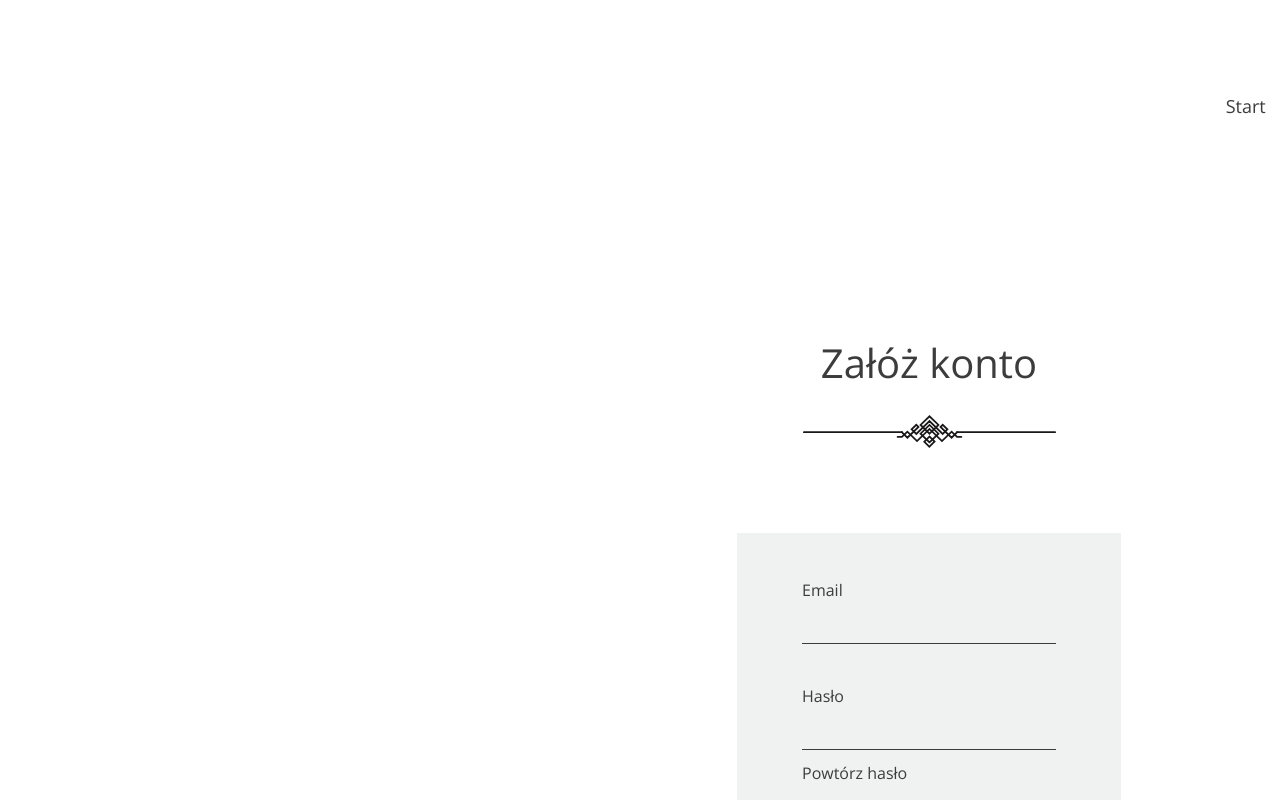
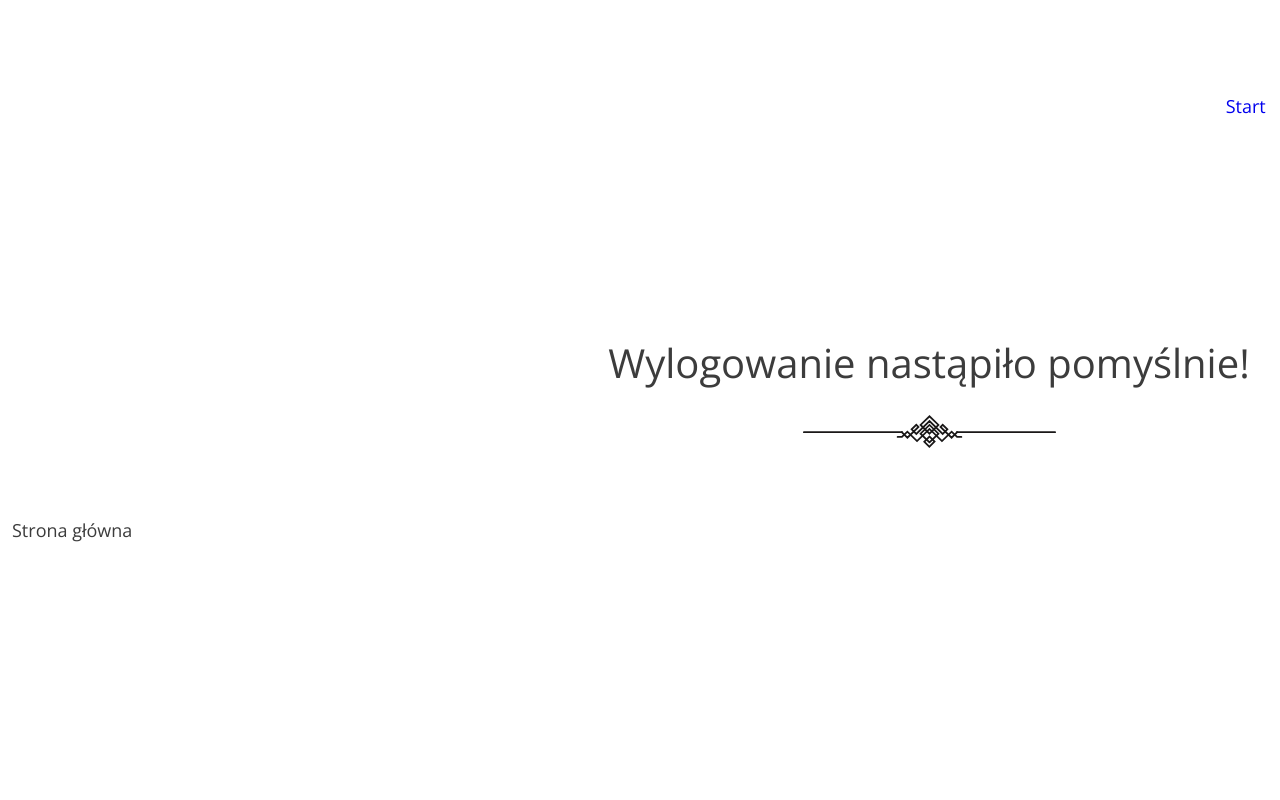
Before and after one commit to dkrzoska/Give_to_good_hands, a React (Create React App) app: page / in a window 1280 px wide. Shown: the top 800 px of the page. Built offline with nearby package versions, Linux system fonts and the light colour scheme.

Commit message:
adding links to sections and not complete logout

```diff
--- a/src/App.js
+++ b/src/App.js
@@ -4,9 +4,10 @@ import Whatisgoingon from './components/home/Whatisgoingon/Whatisgoingon';
 import Aboutus from './components/home/Aboutus/Aboutus';
 import Whowehelp from './components/home/Whowehelp/Whowehelp';
 import Contact from './components/home/Contact/Contact';
-import { BrowserRouter, HashRouter, Route, Link} from 'react-router-dom';
-import Login from './components/login/Login/Login';
-import Register from './components/register/Register/Register';
+import Logout from './components/login/Logout/Logout';
+import { BrowserRouter, HashRouter, Route, Switch, Link } from 'react-router-dom';
+// import Login from './components/login/Login/Login';
+// import Register from './components/register/Register/Register';
 
 const Styledcontainer = styled.div`
     {
@@ -17,29 +18,22 @@ const Styledcontainer = styled.div`
 function App() {
   return (
     <Styledcontainer>
-      <Register />
+      <Logout />
+      {/* <Register /> */}
       {/* <HashRouter>
-        <Route path="/">
-          <Main />
-        </Route>
-        <Route path="whatisgoingon">
-          <Whatisgoingon />
-        </Route>
-        <Route path="aboutus">
-          <Aboutus />
-        </Route>
-        <Route path="whowehelp">
-          <Whowehelp />
-        </Route>
-        <Route path="contact">
-          <Contact />
-        </Route> */}
-        {/* <Main />
-        <Whatisgoingon />
-        <Aboutus />
-        <Whowehelp />
-        <Contact /> */}
-      {/* </HashRouter> */}
+        <div>
+          <Route path="/" component={Main} />
+          <Route path="/whatisgoingon" component={Whatisgoingon} />
+          <Route path="/aboutus" component={Aboutus} />
+          <Route path="/whowehelp" component={Whowehelp} />
+          <Route path="/contact" component={Contact} />
+        </div>
+      </HashRouter> */}
+      {/* <Main />
+      <Whatisgoingon />
+      <Aboutus />
+      <Whowehelp />
+      <Contact /> */}
     </Styledcontainer>
   );
 }
--- a/src/components/home/Aboutus/Aboutus.js
+++ b/src/components/home/Aboutus/Aboutus.js
@@ -35,7 +35,7 @@ const Styledaboutus = styled.div`
 
 function Aboutus() {
     return (
-        <Styledaboutus>
+        <Styledaboutus id='aboutus'>
             <div className='leftdiv'>
                 <Divwithdecoration fontsize='38px' lineheight='55px'>
                     <p> O nas</p>
--- a/src/components/home/Contact/Contact.js
+++ b/src/components/home/Contact/Contact.js
@@ -78,7 +78,7 @@ const Styleddiv = styled.div`
 
 function Contact() {
     return (
-        <Styleddiv>
+        <Styleddiv id='contact'>
             <div className='div-right'>
                 <Divwithdecoration fontsize='38px' lineheight='55px'>
                     <p>Skontaktuj się z nami</p>
--- a/src/components/home/Main/Main.js
+++ b/src/components/home/Main/Main.js
@@ -51,7 +51,7 @@ const buttonprops = {
 
 function Main() {
     return (
-        <Styledmain>
+        <Styledmain id='start'>
             <Styledleftdiv />
             <Styledrightdiv>
                 <Header />
--- a/src/components/home/Menu/Menu.js
+++ b/src/components/home/Menu/Menu.js
@@ -23,22 +23,19 @@ function Menu() {
     return (
         <Styledmenu>
             <Button {...buttonprops} >
-                Start
-                {/* <Link to='/'>Start</Link> */}
+                <a href='#start'>Start</a>
             </Button>
             <Button {...buttonprops} >
-                O co chodzi?
-                {/* <Link to='whatisgoingon'>O co chodzi?</Link> */}
+                <a href='#whatisgoingon'>O co chodzi?</a>
             </Button>
             <Button {...buttonprops} >
-                O nas
-                {/* <Link to='aboutus'>O nas</Link> */}
-                </Button>
-            <Button {...buttonprops} >
-                Fundacja i organizacje
+                <a href='#aboutus'>O nas</a>
             </Button>
             <Button {...buttonprops} >
-                Kontakt
+                <a href='#whowehelp'>Fundacja i organizacje</a>
+            </Button>
+            <Button {...buttonprops} >
+                <a href='#contact'>Kontakt</a>
             </Button>
         </Styledmenu>
     )
--- a/src/components/home/Whatisgoingon/Whatisgoingon.js
+++ b/src/components/home/Whatisgoingon/Whatisgoingon.js
@@ -4,7 +4,7 @@ import Simplesteps from '../Simplesteps/Simplesteps';
 
 function Whatisgoingon() {
     return (
-        <div>
+        <div id='whatisgoingon'>
             <Threecolumns />
             <Simplesteps />
         </div>
--- a/src/components/home/Whowehelp/Whowehelp.js
+++ b/src/components/home/Whowehelp/Whowehelp.js
@@ -179,7 +179,7 @@ function Whowehelp() {
 
 
     return (
-        <Styledwhowehelp>
+        <Styledwhowehelp id='whowehelp'>
             <Divwithdecoration fontsize='38px' lineheight='55px'>
                 <p>Komu pomagamy?</p>
             </Divwithdecoration>
--- /dev/null
+++ b/src/components/login/Logout/Logout.js
@@ -0,0 +1,40 @@
+import React from 'react'
+import styled from 'styled-components';
+import Button from '../../home/Button/Button';
+import Divwithdecoration from '../../home/Divwithdecoration/Divwithdecoration';
+import Header from '../../home/Header/Header';
+import Menu from '../../home/Menu/Menu';
+import { colors } from '../../settings/settings';
+
+const Styleddiv = styled.div`
+{
+    width: 1858px;
+}
+`
+
+const buttonprops = {
+    height: '50px',
+    fontsize: '18px',
+    fontcolor: colors.color_dark_gray,
+    border: '0.75px solid #fff',
+    borderhover: '0.75px solid',
+    bordercolorhover: colors.color_dark_gray,
+    padding: '13px 11px'
+}
+
+function Login() {
+    return (
+        <Styleddiv>
+            <Header />
+            <Menu />
+            <Divwithdecoration fontsize='40px' lineheight='55px'>
+                <p>Wylogowanie nastąpiło pomyślnie!</p>
+            </Divwithdecoration>
+            <Button {...buttonprops}>
+                <p>Strona główna</p>
+            </Button>
+        </Styleddiv>
+    )
+}
+
+export default Login
--- a/src/index.js
+++ b/src/index.js
@@ -11,6 +11,26 @@ const Basestyle = createGlobalStyle `
   body {
     font-family: ${fonts.font_base};
     color: ${colors.color_dark_gray};
+    a {
+      color: ${fonts.font_base};
+      text-decoration: none;
+      &:link {
+        color: ${fonts.font_base};
+        text-decoration: none;
+      }
+      &:visited {
+        color: ${fonts.font_base};
+        text-decorationn: none;
+      }
+      &:hover {
+        color: ${fonts.font_base};
+        text-decoration: none;
+      }
+      &:active {
+        color: ${fonts.font_base};
+        text-decoration: none;
+      }
+    }
   }`
 
 ReactDOM.render(
```
